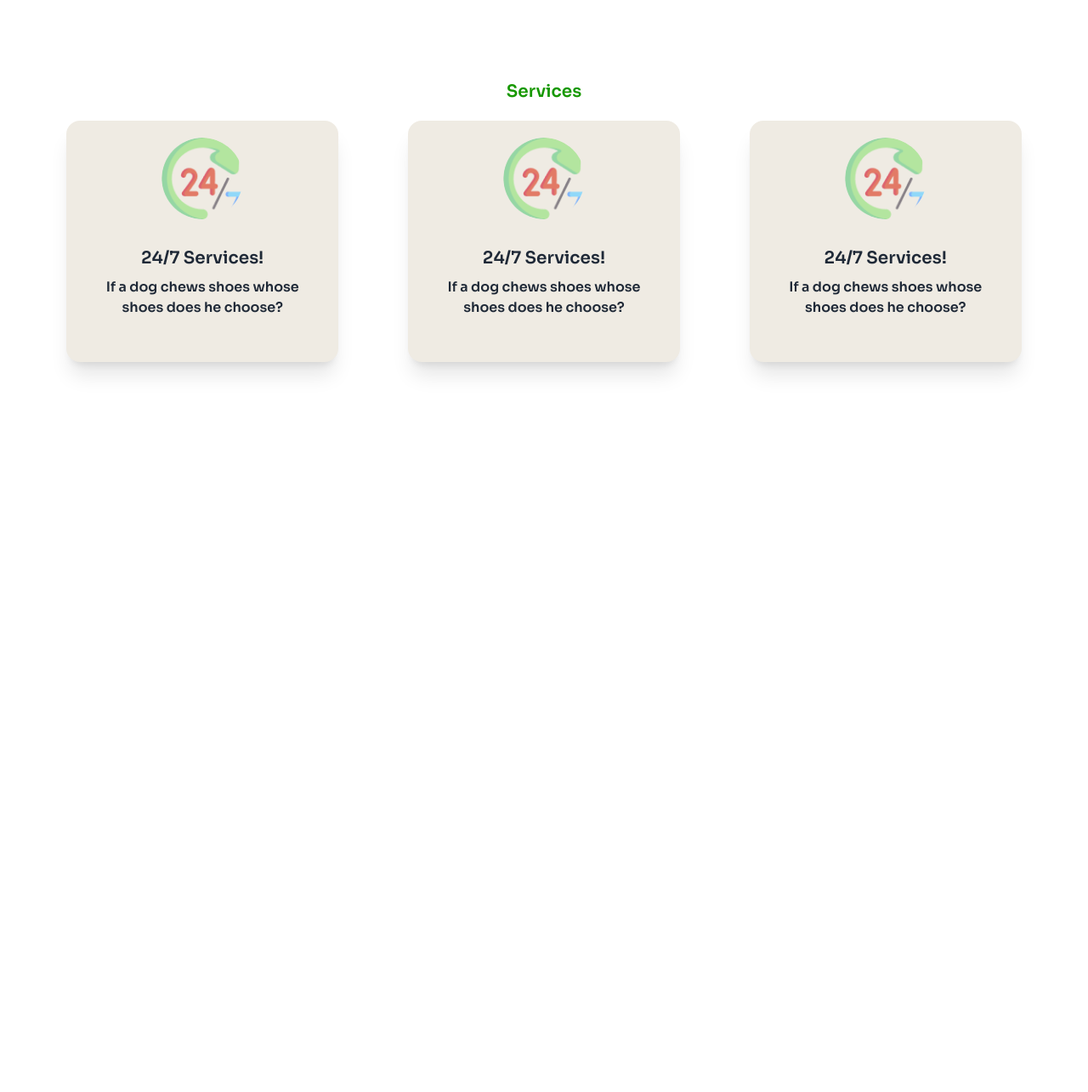
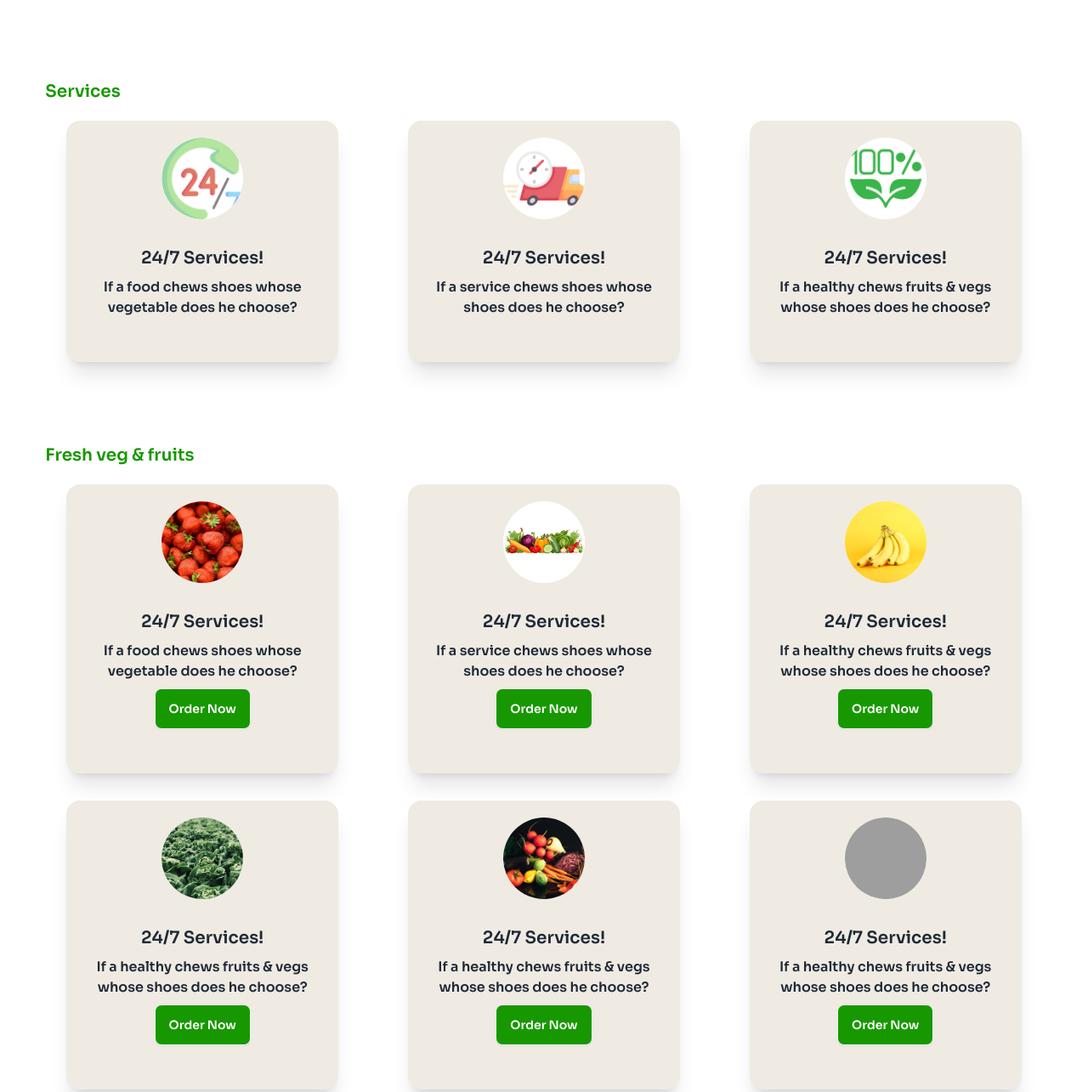
Before and after one commit to yusufABC/Assignment-3, a plain HTML site: page index.html in a window 1280 px wide. Shown: the part 1275-2560 px from the top of the page at 85% size. Before the commit the page ends 1797 px from the top, so only its background shows below. Drawn offline with nearby package versions, Linux system fonts and the light colour scheme; grey boxes are pictures that could not be loaded.

Commit message:
added extra section

```diff
--- a/index.html
+++ b/index.html
@@ -73,8 +73,9 @@
       </div>
     </header>
     <main class="w-11/12 mx-auto mb-24 font-semibold">
+      <section class="mb-24">
       <!-- Services section -->
-      <h1 class="text-[#179800] text-xl text-center my-5">Services</h1>
+      <h1 class="text-[#179800] text-xl text-center md:text-left my-5">Services</h1>
       <!-- image cards -->
        <div class="grid grid-cols-1 md:grid-cols-3 gap-8 justify-items-center ">
         <!-- card 1  -->
@@ -82,12 +83,12 @@
           <figure>
             <div class="avatar">
               <div class="w-24 rounded-full">
-                <img src="assets/service.png" />
+                <img src="assets/service.png" class="bg-white"/>
               </div>
           </figure>
           <div class="card-body">
             <h2 class="card-title mx-auto">24/7 Services!</h2>
-            <p>If a dog chews shoes whose shoes does he choose?</p>
+            <p>If a food chews shoes whose vegetable does he choose?</p>
 
           </div>
         </div>
@@ -97,12 +98,12 @@
                 <figure>
                   <div class="avatar">
                     <div class="w-24 rounded-full">
-                      <img src="assets/service.png" />
+                      <img src="assets/delivery.png " class="bg-white"/>
                     </div>
                 </figure>
                 <div class="card-body">
                   <h2 class="card-title mx-auto">24/7 Services!</h2>
-                  <p>If a dog chews shoes whose shoes does he choose?</p>
+                  <p>If a service chews shoes whose shoes does he choose?</p>
 
                 </div>
               </div>
@@ -113,18 +114,128 @@
           <figure>
             <div class="avatar">
               <div class="w-24 rounded-full">
-                <img src="assets/service.png" />
+                <img src="assets/healthy.png" class="bg-white"/>
               </div>
           </figure>
           <div class="card-body">
             <h2 class="card-title mx-auto">24/7 Services!</h2>
-            <p>If a dog chews shoes whose shoes does he choose?</p>
+            <p>If a healthy chews fruits & vegs whose shoes does he choose?</p>
 
           </div>
         </div>
 
        </div>
+      </section>
+      <!-- extra veg section  -->
+      <section class="mb-24">
+        <!-- veg and fruits section -->
+        <h1 class="text-[#179800] text-xl text-center md:text-left my-5">Fresh veg & fruits</h1>
+        <!-- image cards -->
+         <div class="grid grid-cols-1 md:grid-cols-3 gap-8 justify-items-center ">
+          <!-- card 1  -->
+          <div class="card bg-[#EFEBE3] w-80 shadow-xl  py-5 text-center ">
+            <figure>
+              <div class="avatar">
+                <div class="w-24 rounded-full">
+                  <img src="assets/fruit1.png" class="bg-white"/>
+                </div>
+            </figure>
+            <div class="card-body">
+              <h2 class="card-title mx-auto">24/7 Services!</h2>
+              <p>If a food chews shoes whose vegetable does he choose?</p>
+              <div class="card-actions justify-center">
+                <button class="btn bg-primary-btn text-white">Order Now</button>
+              </div>
+            </div>
+          </div>
 
+                <!-- card 2  -->
+                <div class="card bg-[#EFEBE3] w-80 shadow-xl  py-5 text-center ">
+                  <figure>
+                    <div class="avatar">
+                      <div class="w-24 rounded-full">
+                        <img src="assets/vegetable.avif " class="bg-white"/>
+                      </div>
+                  </figure>
+                  <div class="card-body">
+                    <h2 class="card-title mx-auto">24/7 Services!</h2>
+                    <p>If a service chews shoes whose shoes does he choose?</p>
+                    <div class="card-actions justify-center">
+                      <button class="btn bg-primary-btn text-white">Order Now</button>
+                    </div>
+                  </div>
+                </div>
+
+
+                      <!-- card 3  -->
+          <div class="card bg-[#EFEBE3] w-80 shadow-xl  py-5 text-center ">
+            <figure>
+              <div class="avatar">
+                <div class="w-24 rounded-full">
+                  <img src="assets/fruit3.png" class="bg-white"/>
+                </div>
+            </figure>
+            <div class="card-body">
+              <h2 class="card-title mx-auto">24/7 Services!</h2>
+              <p>If a healthy chews fruits & vegs whose shoes does he choose?</p>
+              <div class="card-actions justify-center">
+                <button class="btn bg-primary-btn text-white">Order Now</button>
+              </div>
+            </div>
+          </div>
+
+                            <!-- card 4  -->
+                            <div class="card bg-[#EFEBE3] w-80 shadow-xl  py-5 text-center ">
+                              <figure>
+                                <div class="avatar">
+                                  <div class="w-24 rounded-full">
+                                    <img src="assets/veg1.png" class="bg-white"/>
+                                  </div>
+                              </figure>
+                              <div class="card-body">
+                                <h2 class="card-title mx-auto">24/7 Services!</h2>
+                                <p>If a healthy chews fruits & vegs whose shoes does he choose?</p>
+                                <div class="card-actions justify-center">
+                                  <button class="btn bg-primary-btn text-white">Order Now</button>
+                                </div>
+                              </div>
+                            </div>
+
+                                              <!-- card 5  -->
+          <div class="card bg-[#EFEBE3] w-80 shadow-xl  py-5 text-center ">
+            <figure>
+              <div class="avatar">
+                <div class="w-24 rounded-full">
+                  <img src="assets/veg2.png" class="bg-white"/>
+                </div>
+            </figure>
+            <div class="card-body">
+              <h2 class="card-title mx-auto">24/7 Services!</h2>
+              <p>If a healthy chews fruits & vegs whose shoes does he choose?</p>
+              <div class="card-actions justify-center">
+                <button class="btn bg-primary-btn text-white">Order Now</button>
+              </div>
+            </div>
+          </div>
+                            <!-- card 6  -->
+                            <div class="card bg-[#EFEBE3] w-80 shadow-xl  py-5 text-center ">
+                              <figure>
+                                <div class="avatar">
+                                  <div class="w-24 rounded-full">
+                                    <img src="assets/veg 3.png" class="bg-white"/>
+                                  </div>
+                              </figure>
+                              <div class="card-body">
+                                <h2 class="card-title mx-auto">24/7 Services!</h2>
+                                <p>If a healthy chews fruits & vegs whose shoes does he choose?</p>
+                                <div class="card-actions justify-center">
+                                  <button class="btn bg-primary-btn text-white">Order Now</button>
+                                </div>
+                              </div>
+                            </div>
+         </div>
+        </section>
+<!-- popuar Section  -->
     </main>
     <footer></footer>
 </body>
```
Also changed, not shown: assets/fruit1.png (added), assets/fruit2.png (added), assets/fruit3.png (added), assets/veg1.png (added), assets/veg2.png (added), 1 other file.
